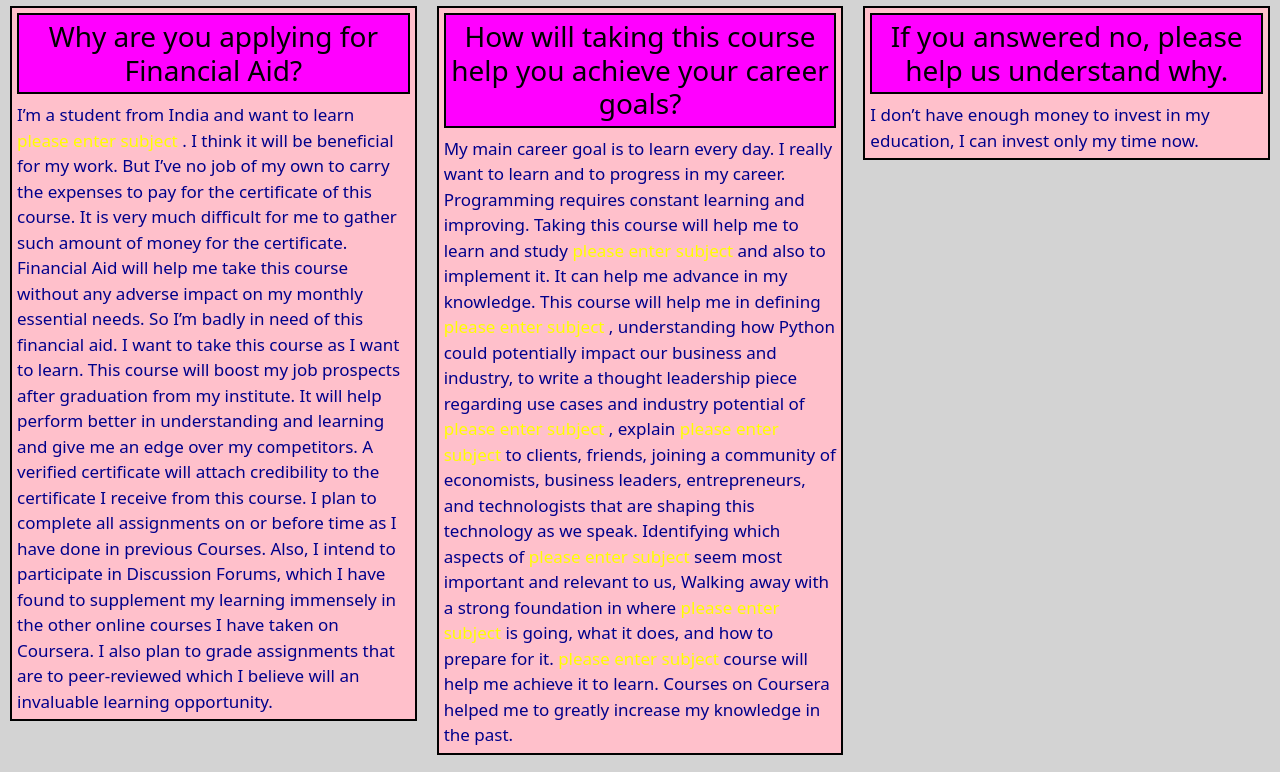
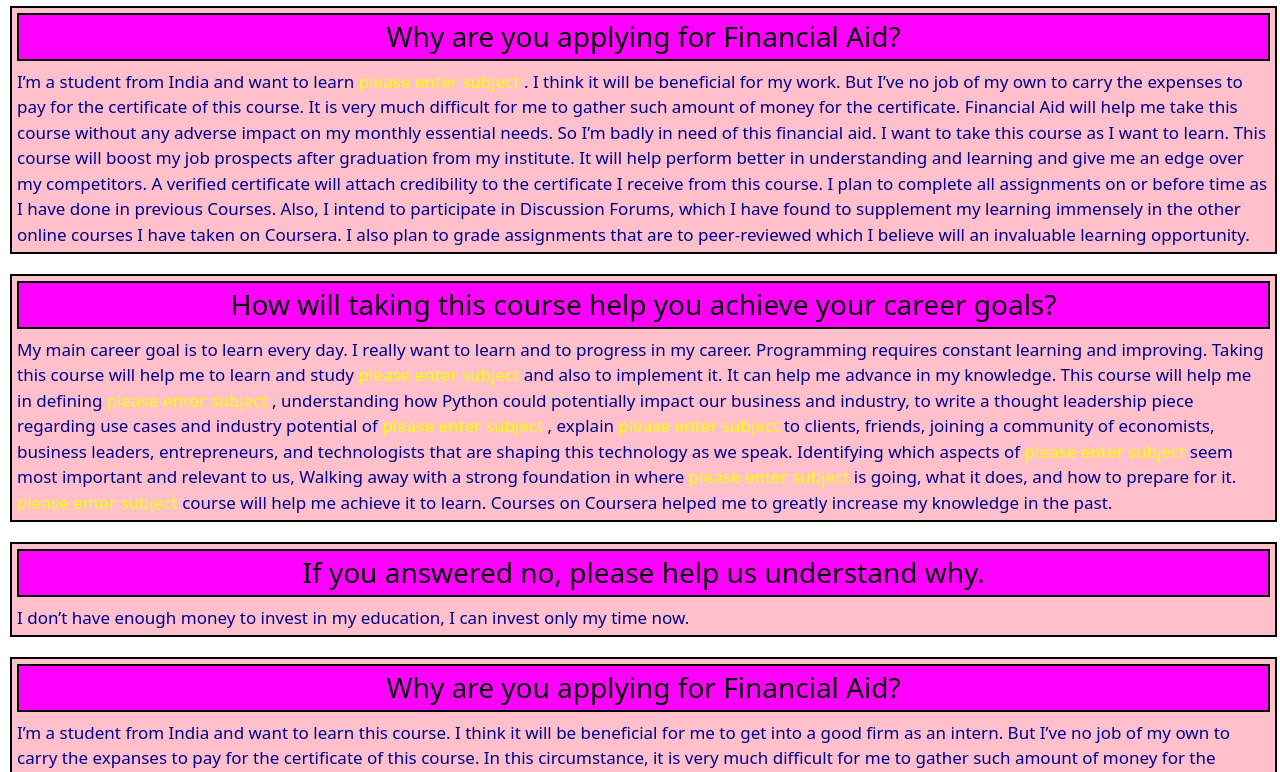
Before and after one commit to harsh-2001/coursera-finansial, a plain HTML site: page index.html in a window 1280 px wide. Shown: the part 134-906 px from the top of the page. Drawn offline with nearby package versions, Linux system fonts and the light colour scheme.

Commit message:
Update style.css

```diff
--- a/style.css
+++ b/style.css
@@ -102,9 +102,7 @@ button{
   span{
   	color: yellow;
   }
-  .main{
-    display: flex;
-  }
+
 
 }
 @media(min-width: 992px){
@@ -116,9 +114,7 @@ button{
    .nav-item{
       display: none;
       }
-   .main{
-   	 display: flex;
-   }
+
    span{
   	color: yellow;
   }
```
